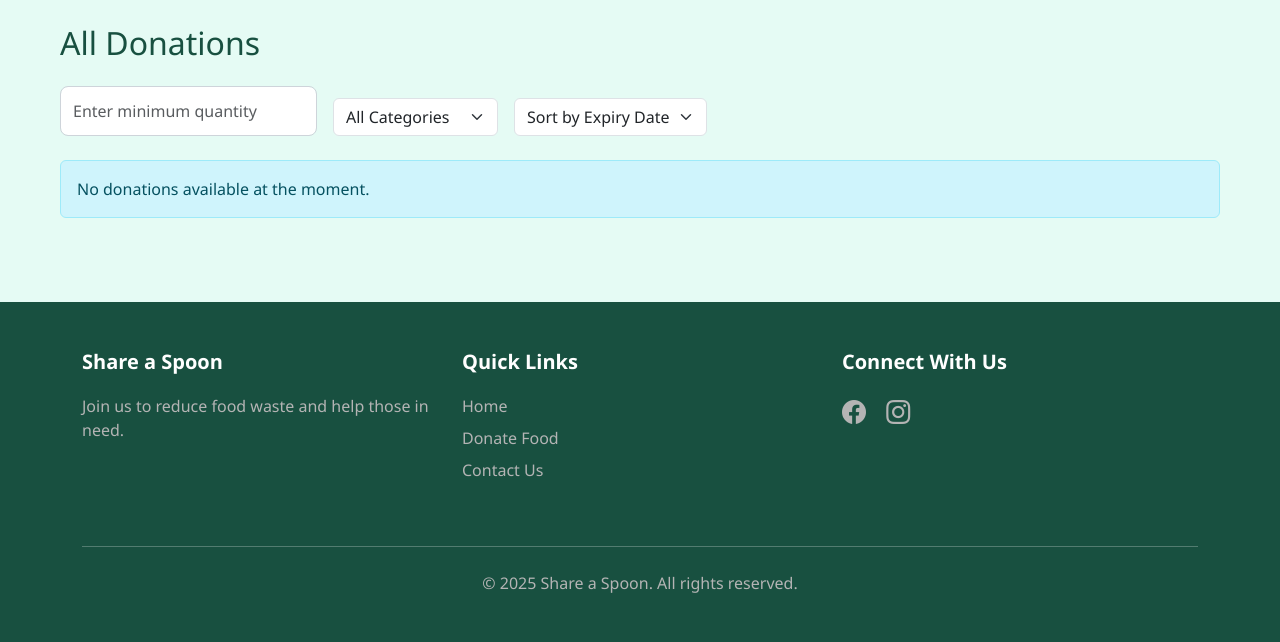
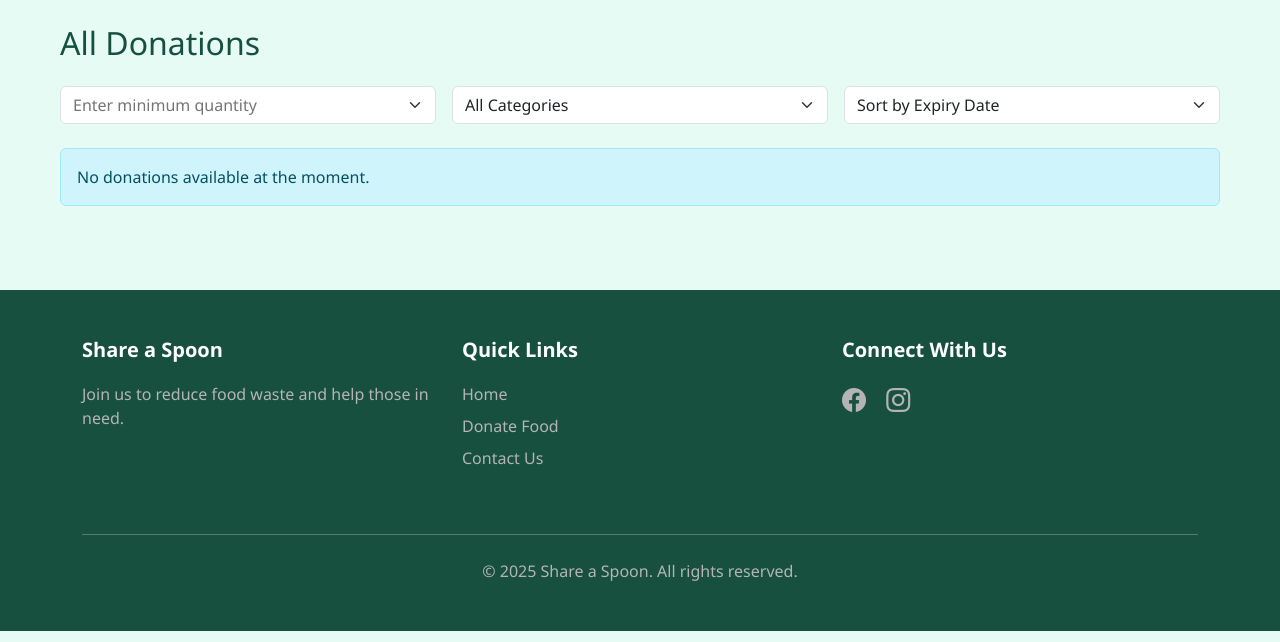
Before and after one commit to cloudyxtj/DonationSystem, a Django app: page /donation/donations/ in a window 1280 px wide. Shown: the part 109-751 px from the top of the page. Run offline with Django 5.2, Linux system fonts and the light colour scheme; data comes from the database, SQL or seed files in the repository; parts of the project's set-up code (start-up, migrations or seed data) failed here and were passed over.

Commit message:
resize filter field

```diff
--- a/donation/templates/donation/view_donation.html
+++ b/donation/templates/donation/view_donation.html
@@ -16,13 +16,13 @@
 <!-- Filter Form -->
 <form method="get" class="my-4">
     <div class="row g-3 align-items-end">
-        <!-- Filter by Quantity Threshold -->
-        <div class="col-md-auto">
-            <input type="number" name="quantity" min="1" value="{{ request.GET.quantity }}" class="form-control" placeholder="Enter minimum quantity">
+        <!-- Filter by Quantity -->
+        <div class="col-md">
+            <input type="number" name="quantity" min="1" value="{{ request.GET.quantity }}" class="form-select" placeholder="Enter minimum quantity">
         </div>
 
         <!-- Category Filter -->
-        <div class="col-md-auto">
+        <div class="col-md">
             <select name="category" class="form-select" onchange="this.form.submit()">
                 <option value="">All Categories</option>
                 <option value="cooked" {% if request.GET.category == 'cooked' %}selected{% endif %}>Cooked Food</option>
@@ -34,7 +34,7 @@
         </div>
 
         <!-- Filter by Sorting Criteria -->
-        <div class="col-md-auto">
+        <div class="col-md">
             <select name="filter" onchange="this.form.submit()" class="form-select">
                 <option value="expiry" {% if request.GET.filter == 'expiry' %}selected{% endif %}>Sort by Expiry Date</option>
                 <option value="quantity" {% if request.GET.filter == 'quantity' %}selected{% endif %}>Sort by Quantity</option>
```
